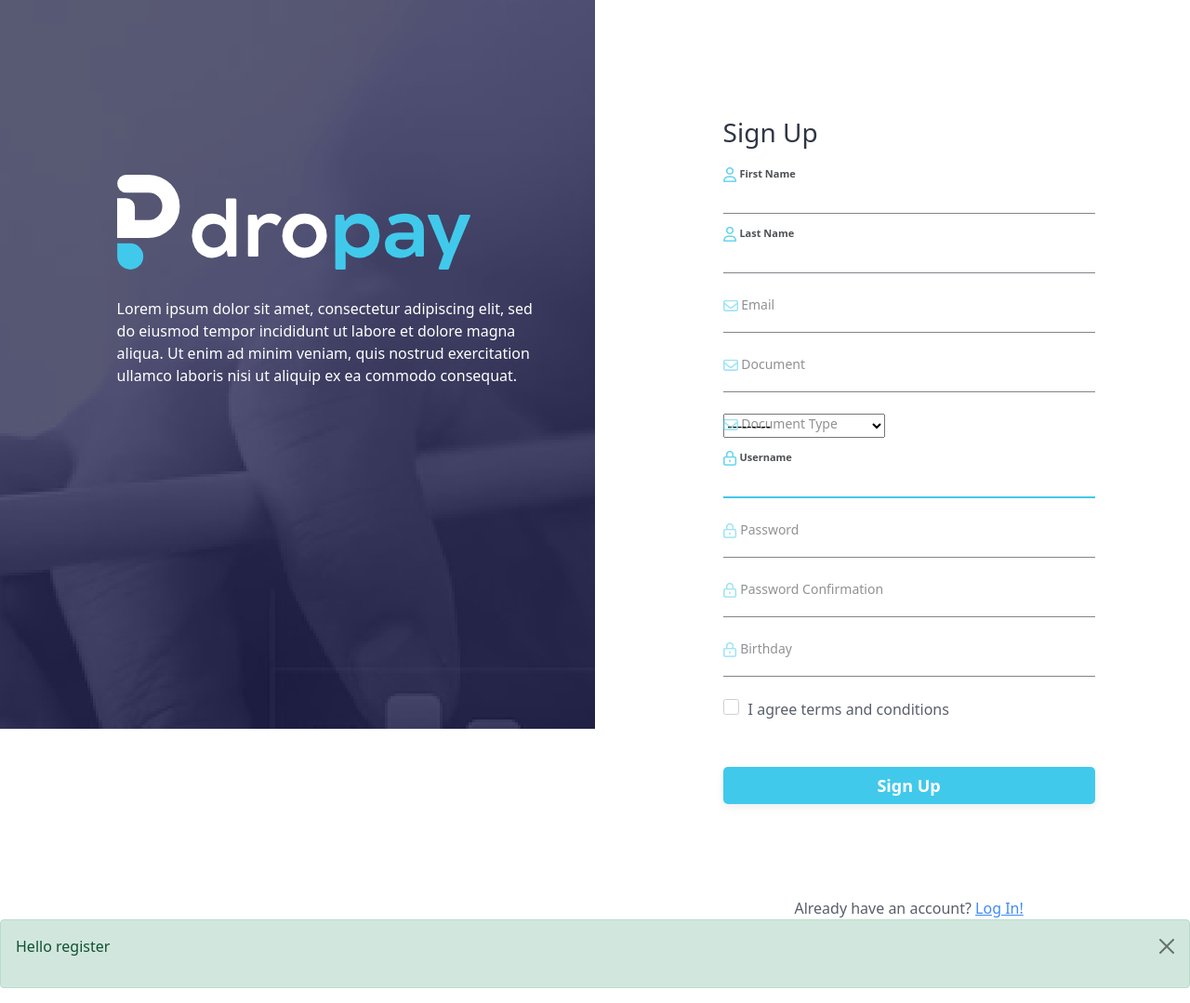
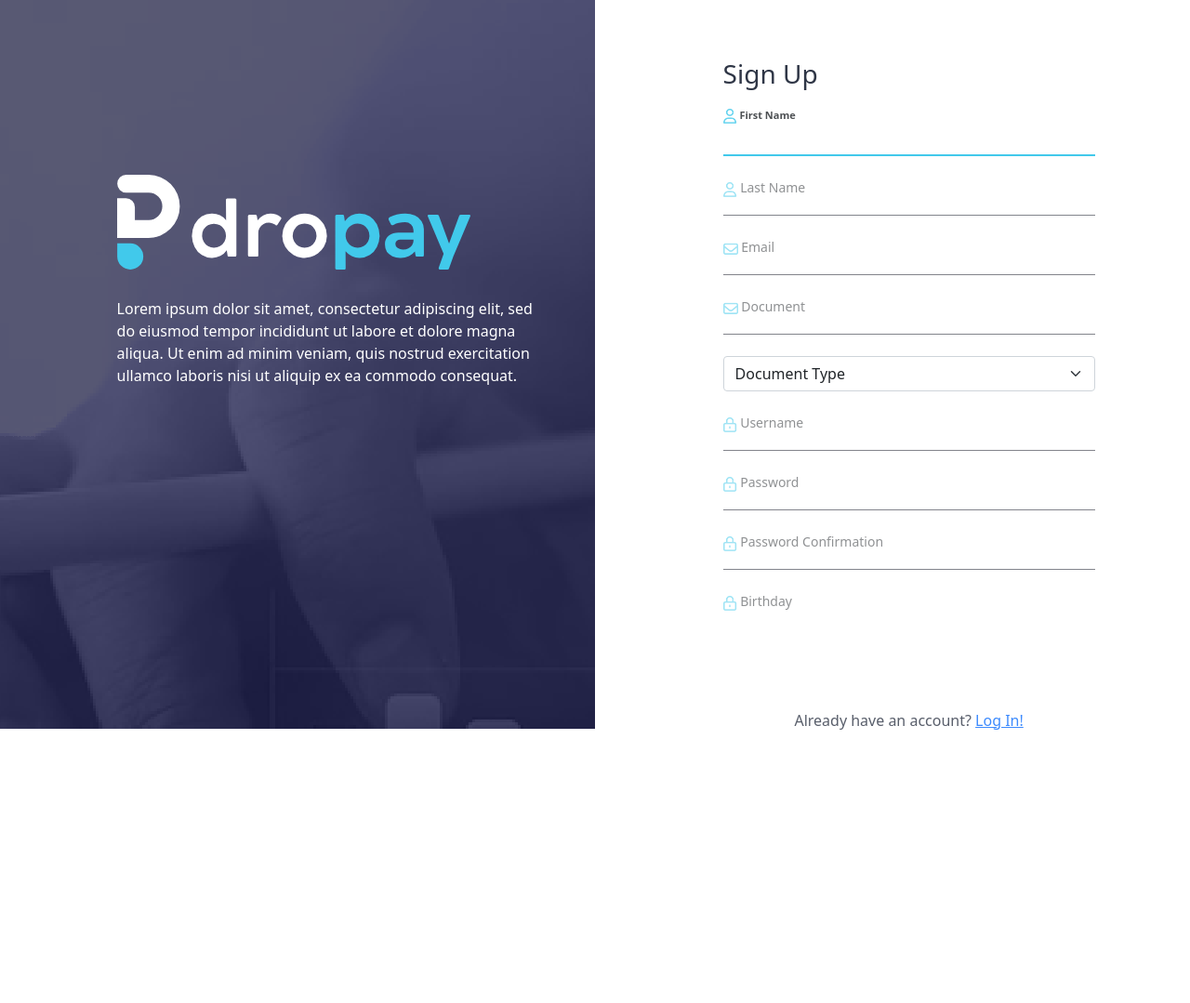
Before and after one commit to franco-arroyave/Dropay, a Django app: page /signup in a window 1280 px wide. Shown: the whole page at 93% size. After the commit the page ends 785 px from the top, so only its background shows below. Run offline with Django 3.2, Linux system fonts and the light colour scheme; data comes from the database, SQL or seed files in the repository; both versions use the stored data as it was after the commit; some libraries are stand-ins or nearby versions.

Commit message:
Loan Model and SignUp design updated

```diff
--- a/Credit/forms.py
+++ b/Credit/forms.py
@@ -1,19 +1,13 @@
+from email.policy import default
+from random import choices
 from tkinter import Widget
 from django import forms
-from .models import Loan
+from .models import Loan, Periodicity
 
 Compound_Choices = (
     ('', 'Select Compound'),
     ('EA', 'EA'),
     ('EM', 'EM')
-)
-
-loanPeriod_Choices = (
-    ('', 'Select Loan Period'),
-    ('Monthly', 'Monthly'),
-    ('Weekly', 'Weekly'),
-    ('Annually', 'Annually'),
-    ('Daily', 'Daily')
 )
 
 termCalendar_Choices = (
@@ -25,29 +19,36 @@ termCalendar_Choices = (
 class addLoanForm(forms.ModelForm):
 
     Compound = forms.ChoiceField(widget=forms.Select(attrs={"class": "form-select"}), choices=Compound_Choices)
-    disbursementDate = forms.DateTimeField()
-    loanPeriod = forms.ChoiceField(widget=forms.Select(attrs={"class": "form-select"}), choices=loanPeriod_Choices)
-    loanName = forms.CharField(widget=forms.TextInput)
+    loanPeriod = forms.ModelChoiceField(widget=forms.Select(attrs={"class": "form-select"}), queryset=Periodicity.objects.all(), empty_label="Select Period")
+    # loanName = forms.CharField(widget=forms.TextInput)
     termCalendar = forms.ChoiceField(widget=forms.Select(attrs={"class": "form-select"}), choices=termCalendar_Choices)
 
     class Meta:
         model = Loan
-        StartDate = forms.DateField()
-        fields = ('Amount', 'Term', 'StartDate', 'InterestRate')
+        # StartDate = forms.DateField(widget=forms.widgets.DateInput(attrs={'type': 'date'}))
+        fields = ('Name','Ammount', 'Term', 'StartDate', 'DisbursementDate', 'InterestRate')
+        widgets = {
+            'StartDate' : forms.widgets.DateInput(attrs={'type': 'text',
+                                                        'onfocus' : "(this.type='date')",
+                                                        'onblur' : "if(!this.value) this.type='text'"}),
+            'DisbursementDate' : forms.widgets.DateInput(attrs={'type': 'text',
+                                                        'onfocus' : "(this.type='date')",
+                                                        'onblur' : "if(!this.value) this.type='text'"})
+        }
 
     def clean(self):
         super(addLoanForm, self).clean()
 
-        loanAmmount = self.cleaned_data.get('Amount')
+        loanAmmount = self.cleaned_data.get('Ammount')
         startDate = self.cleaned_data.get('StartDate')
-        disbursementDate = self.cleaned_data.get('disbursementDate')
+        DisbursementDate = self.cleaned_data.get('DisbursementDate')
         loanTerm = self.cleaned_data.get('Term')
         interestRate = self.cleaned_data.get('InterestRate')
 
         if loanAmmount <= 0:
-            self.add_error('Amount', 'The Loan Ammount must be higher than 0.')
+            self.add_error('Ammount', 'The Loan Ammount must be higher than 0.')
 
-        if startDate < disbursementDate:
+        if startDate < DisbursementDate:
             self.add_error('StartDate', 'The Start Date must be after the Disbursement Date.')
 
         if loanTerm <= 0 :
--- a/Credit/loanInfo.py
+++ b/Credit/loanInfo.py
@@ -8,8 +8,8 @@ class LoanInfo :
         self.termCalendar = system.get('termCalendar')
         self.Compound = system.get('Compound')
         self.InterestRate = float(system.get('InterestRate'))
-        self.Ammount = float(system.get('Amount'))
-        self.StartDate = datetime.datetime.strptime(system.get('StartDate'), '%m/%d/%Y')
+        self.Ammount = float(system.get('Ammount'))
+        self.StartDate = datetime.datetime.strptime(system.get('StartDate'), '%Y-%m-%d')
 
     def loanSummary(self):
         loanContext = dict()
--- a/Credit/static/css/style.css
+++ b/Credit/static/css/style.css
@@ -28,13 +28,24 @@ body {
     margin-left: 20%;
 }
 
-.logIn_Form h2{
+.signUp_Form {
+    width: 400px;
+    margin-top: 10%;
+    margin-left: 20%;
+}
+
+.signUp_Form form{
+    height: 600px;
+    overflow: auto;
+}
+
+form h2{
     font-size: 28px;
     color: #2f3646;
     margin-bottom: 30px;
 }
 
-.logIn_Form button{
+form button{
     width: 100%;
     height: 40px;
     margin-top: 50px;
--- a/User/forms.py
+++ b/User/forms.py
@@ -6,11 +6,13 @@ from .models import TypeID
 class UserRegisterForm(UserCreationForm):
 
     document = forms.CharField(label='Document', widget=forms.TextInput)
-    documentType = forms.ModelChoiceField(label='Document Type',queryset=TypeID.objects.all(), widget=forms.Select())
+    documentType = forms.ModelChoiceField(empty_label='Document Type',queryset=TypeID.objects.all(), widget=forms.Select(attrs={"class": "form-select"}))
     email = forms.EmailField(label='Email')
     password1 = forms.CharField(label='Password', widget=forms.PasswordInput)
     password2 = forms.CharField(label='Confirm Password', widget=forms.PasswordInput)
     birthday = forms.CharField(label='Birthday', widget=forms.TextInput)
+    first_name = forms.CharField(required=True, widget=forms.TextInput(attrs={'autofocus': 'autofocus'}))
+    last_name = forms.CharField(required=True)
 
     class Meta:
         model = xUser
@@ -23,4 +25,5 @@ class UserRegisterForm(UserCreationForm):
         'password1',
         'password2',
         'birthday']
+
         help_texts = {k:"" for k in fields}
--- a/User/templates/pages/signUp.html
+++ b/User/templates/pages/signUp.html
@@ -20,7 +20,7 @@
             </div>
         </div>
         <div class="col">
-            <div class="logIn_Form">
+            <div class="signUp_Form">
                 <form class="form" method="post">
 
                     {% csrf_token %}
@@ -49,7 +49,6 @@
 
                     <fieldset class="input-field">
                         {{ form.documentType }}
-                        <label for="user_documentType"><img src="{% static '/images/email.png'%}" height="16px" alt="email"> Document Type</label>
                     </fieldset>
 
                     <fieldset class="input-field">
--- a/User/views.py
+++ b/User/views.py
@@ -31,6 +31,6 @@ def signUp(request):
             # messages.success(request, f'Error al diligenciar el formulario')
     else:
         form = UserRegisterForm()
-        messages.success(request, f'Hello register')
+        # messages.success(request, f'Hello register')
     context = {'form' : form}
     return render(request, 'pages/signUp.html', context)
```
Also changed, not shown: Credit/fixtures/data.json (added, +26 -0 lines), Credit/models.py (+7 -2 lines), Credit/templates/pages/new.html (+5 -5 lines), Credit/migrations/0003_rename_amount_loan_ammount_loan_disbursementdate_and_more.py (added), Credit/templates/base.html (line endings or trailing spaces).
